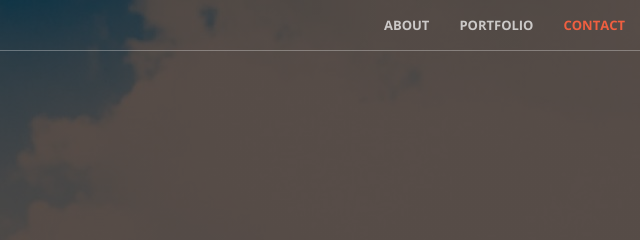
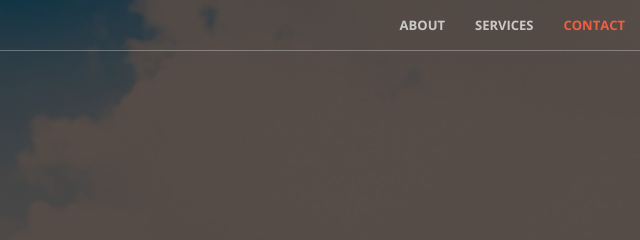
Before and after one commit to efreethy/talent-management, a website: page public/index.html in a window 1280 px wide. Shown: the top 240 px of the page, 640-1280 px from the left. Drawn offline with nearby package versions, Linux system fonts and the light colour scheme; files that its build step writes are made by us from their sources.

Commit message:
update header

```diff
--- a/public/index.html
+++ b/public/index.html
@@ -52,12 +52,12 @@
                     <li>
                         <a class="page-scroll" href="#about">About</a>
                     </li>
+                    <li>
+                        <a class="page-scroll" href="#services">Services</a>
+                    </li>
                     <!-- <li>
-                        <a class="page-scroll" href="#services">Services</a>
+                        <a class="page-scroll" href="#portfolio">Portfolio</a>
                     </li> -->
-                    <li>
-                        <a class="page-scroll" href="#portfolio">Portfolio</a>
-                    </li>
                     <li>
                         <a class="page-scroll" href="#contact">Contact</a>
                     </li>
```
